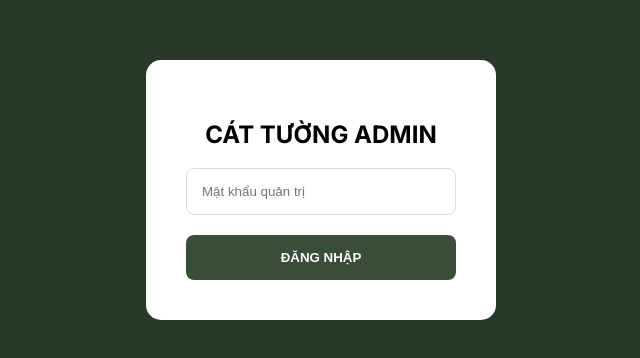
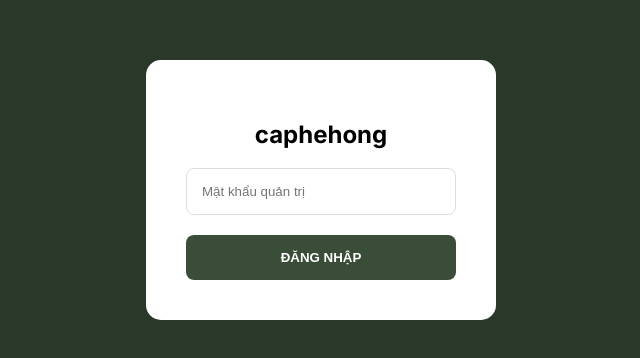
Before and after one commit to nguyenanhkhoabooking-coder/adminquancaphe, a plain HTML site: page index.html in a window 1280 px wide. Shown: the part 210-568 px from the top of the page, without its empty margins (319-959 px from the left). Drawn offline with nearby package versions, Linux system fonts and the light colour scheme.

Commit message:
Update index.html

```diff
--- a/index.html
+++ b/index.html
@@ -3,7 +3,7 @@
 <head>
     <meta charset="UTF-8">
     <meta name="viewport" content="width=device-width, initial-scale=1.0">
-    <title>Cát Tường Coffee - Thu Ngân & QR Bill</title>
+    <title>caphehong - Thu Ngân & QR Bill</title>
     <link href="https://fonts.googleapis.com/css2?family=Special+Elite&family=Inter:wght@400;600;700&family=Oswald:wght@400;700&display=swap" rel="stylesheet">
     <link rel="stylesheet" href="https://cdnjs.cloudflare.com/ajax/libs/font-awesome/6.0.0/css/all.min.css">
 
@@ -72,14 +72,14 @@
 
     <div id="login-overlay">
         <div class="login-box">
-            <h2>CÁT TƯỜNG ADMIN</h2>
+            <h2>caphehong</h2>
             <input type="password" id="admin-password" placeholder="Mật khẩu quản trị">
             <button onclick="checkLogin()">ĐĂNG NHẬP</button>
         </div>
     </div>
 
     <aside class="sidebar no-print">
-        <div class="sidebar-brand">CÁT TƯỜNG</div>
+        <div class="sidebar-brand">caphehong</div>
         <div class="nav-item" onclick="window.scrollTo(0,0)"><i class="fas fa-home"></i> Tổng quan</div>
         <div class="nav-item" onclick="document.getElementById('sec-pending').scrollIntoView()"><i class="fas fa-cash-register"></i> Đơn Chờ</div>
         <div class="nav-item" onclick="document.getElementById('sec-history').scrollIntoView()"><i class="fas fa-history"></i> Lịch sử</div>
@@ -115,7 +115,7 @@
 
     <div id="invoice-print">
         <div style="text-align: center; border-bottom: 1px dashed #000; padding-bottom: 10px; margin-bottom: 10px;">
-            <h2 style="margin:0">CÁT TƯỜNG COFFEE</h2>
+            <h2 style="margin:0">caphehong</h2>
             <p style="font-size: 0.8rem; margin: 5px 0;">HÓA ĐƠN THANH TOÁN</p>
         </div>
         <div id="print-info" style="font-size: 0.85rem; margin-bottom: 10px;"></div>
```
